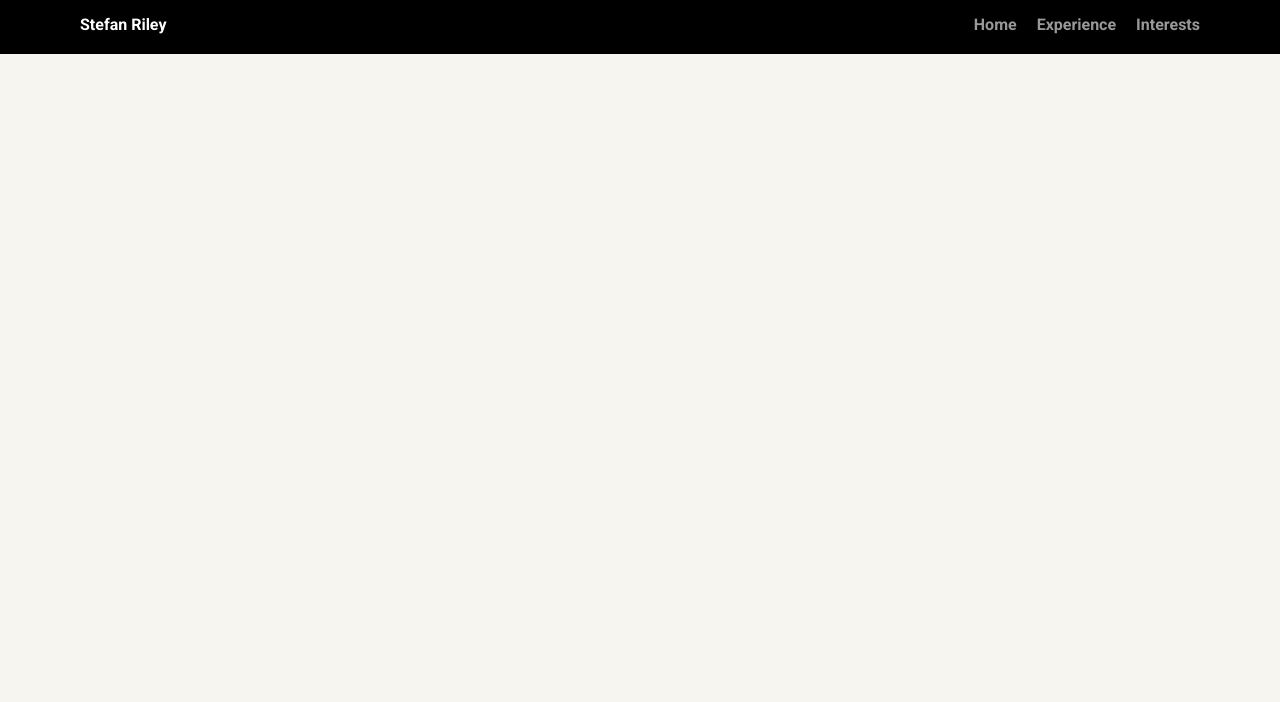
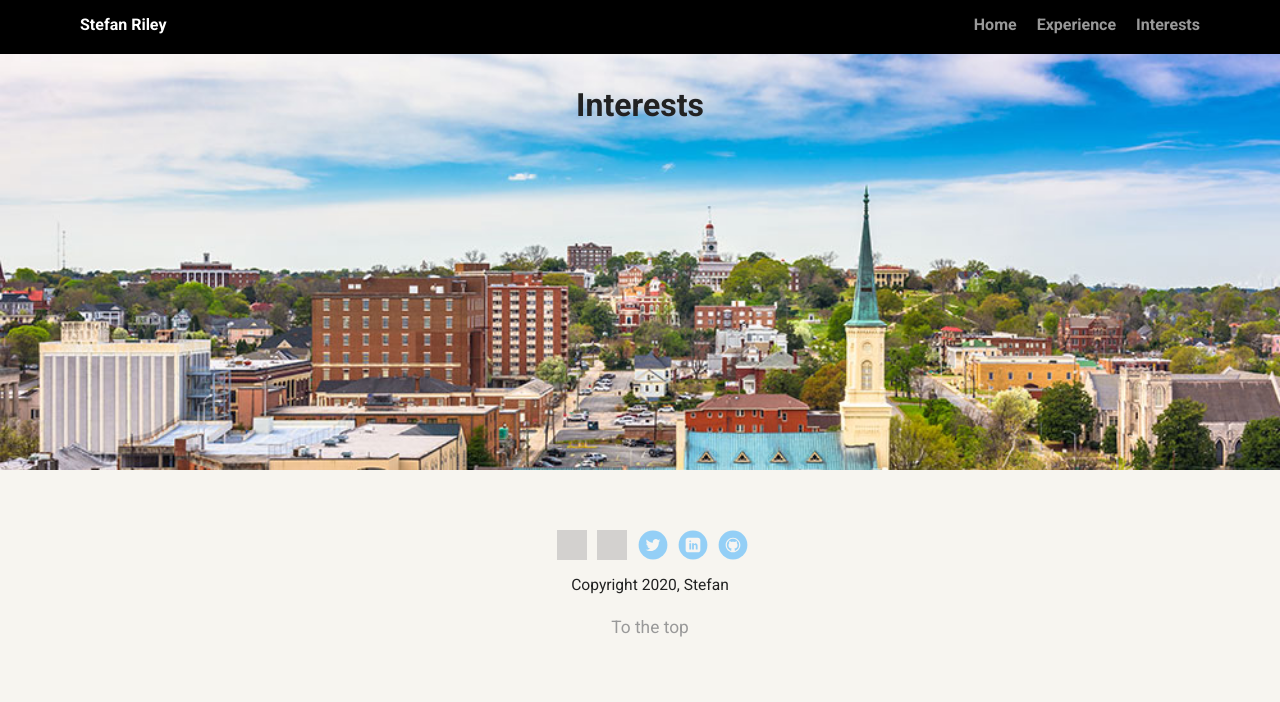
Before and after one commit to StefWebDesigner/Treehouse-project-1, a plain HTML site: page interests.html in a window 1280 px wide. Drawn offline with Linux system fonts and the light colour scheme; grey boxes are pictures that could not be loaded; a web font is replaced by a local one.

Commit message:
Projecct Submit Changes
I hope this works this time

```diff
--- a/interests.html
+++ b/interests.html
@@ -16,3 +16,27 @@
           <li><a href="interests.html" target="_blank">Interests</a></li>
         </ul>
     </div>
+<header>
+    <h1>Interests</h1>
+
+  </header>
+
+  <!-- CONTENT ABOUT MY INTERESTS -->
+
+  <footer>
+    <ul>
+      <li> <a href="https://www.pinterest.co.uk/thestefantalkshow/" target="_blank" class="social pinterest"> Pinterest </a></li>
+      <li> <a href="https://thestefantalkshow.com/" target="_blank" class="social website"> Website </a></li>
+      <li><a href="https://twitter.com/stef_show" target="_blank" class="social twitter">Twitter</a></li>
+      <li><a href="
+        https://www.linkedin.com/in/stefan-riley-83a7b462/" target="_blank" class="social linkedin">LinkedIn</a></li>
+      <li><a href="https://github.com/StefWebDesigner" target="_blank" class="social github">Github</a></li>
+    </ul>
+    <p class="copyright">Copyright 2020, Stefan</p>
+    <div>
+      <p> <small> <a href="#top"> To the top </a> </small></p>
+    </div>
+  </footer>
+
+  </body>
+  </html>
--- a/styles.css
+++ b/styles.css
@@ -16,6 +16,7 @@ body {
 a {
   text-decoration: none;
   color: #999;
+
 }
 a:hover {
   color: #6633ff;
@@ -67,7 +68,6 @@ header {
 .header-exp {
   text-align: center;
   font-size: 40px;
-  /* Add the Stefan cover */
   background: url('images/stefshowcov-rev.png') no-repeat top center ;
   background-size: cover;
   overflow: hidden;
@@ -80,9 +80,10 @@ header .profile-image {
   margin-top: 50px;
   width: 200px;
   height: 270px;
-  border-radius: 50%;
-  border: 3px solid white;
-  transition: all .5s;
+  border-radius: 60%;
+  border-style: ridge;
+  border: 5px solid white;
+  transition: all .3s;
 }
 header .profile-image:hover {
   transform: scale(1.2) rotate(5deg);
@@ -179,6 +180,11 @@ a.social {
 /* Currently tyring to find a website icon */
 
 
+a.pinterest {
+  background-image: url(https://img.icons8.com/fluent/48/000000/domain.png);
+
+}
+
 a.website {
 background-image: url(https://img.icons8.com/fluent/48/000000/domain.png);
 
```
Also changed, not shown: experience.html (+1 -1 lines), index.html (+9 -6 lines).
